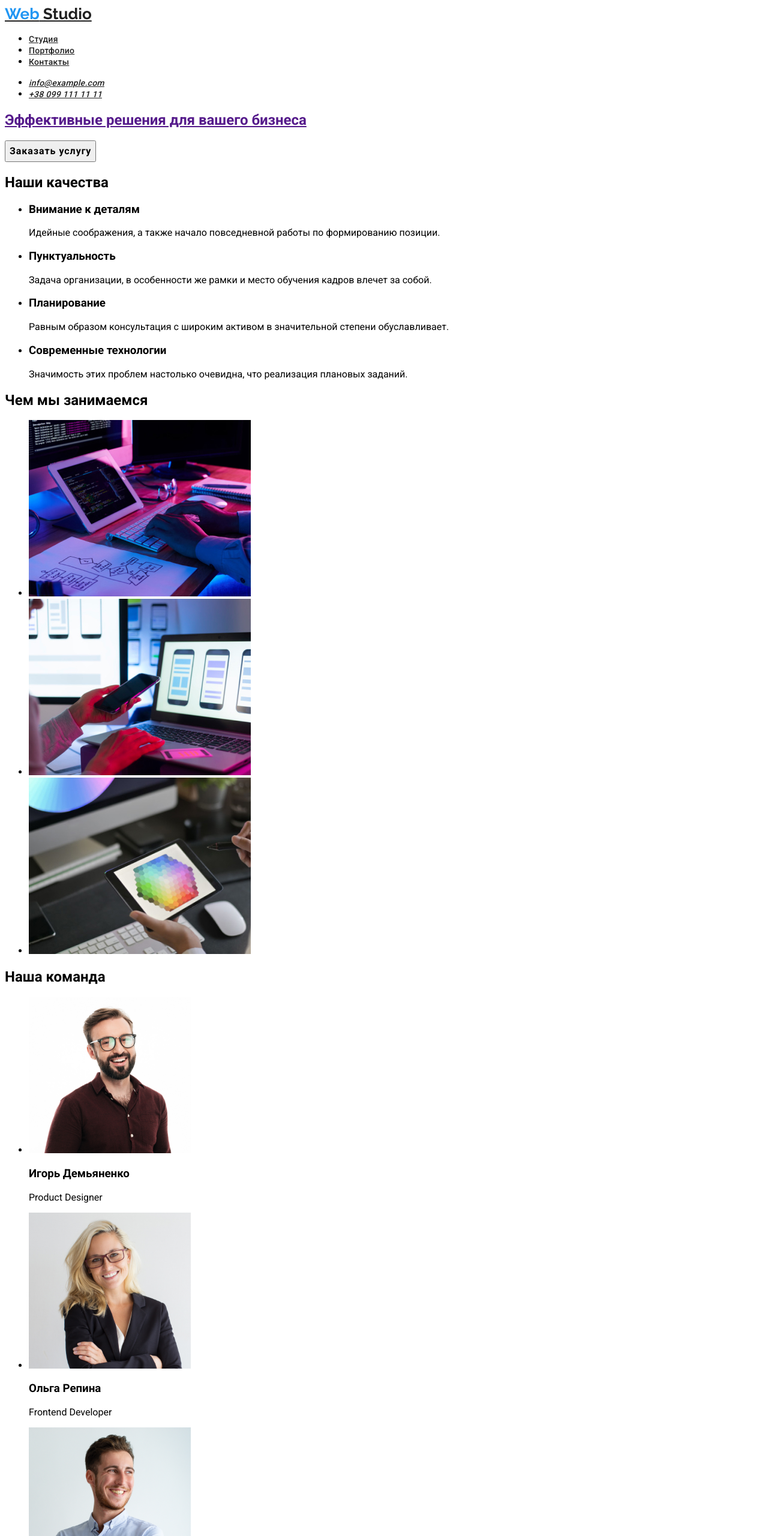
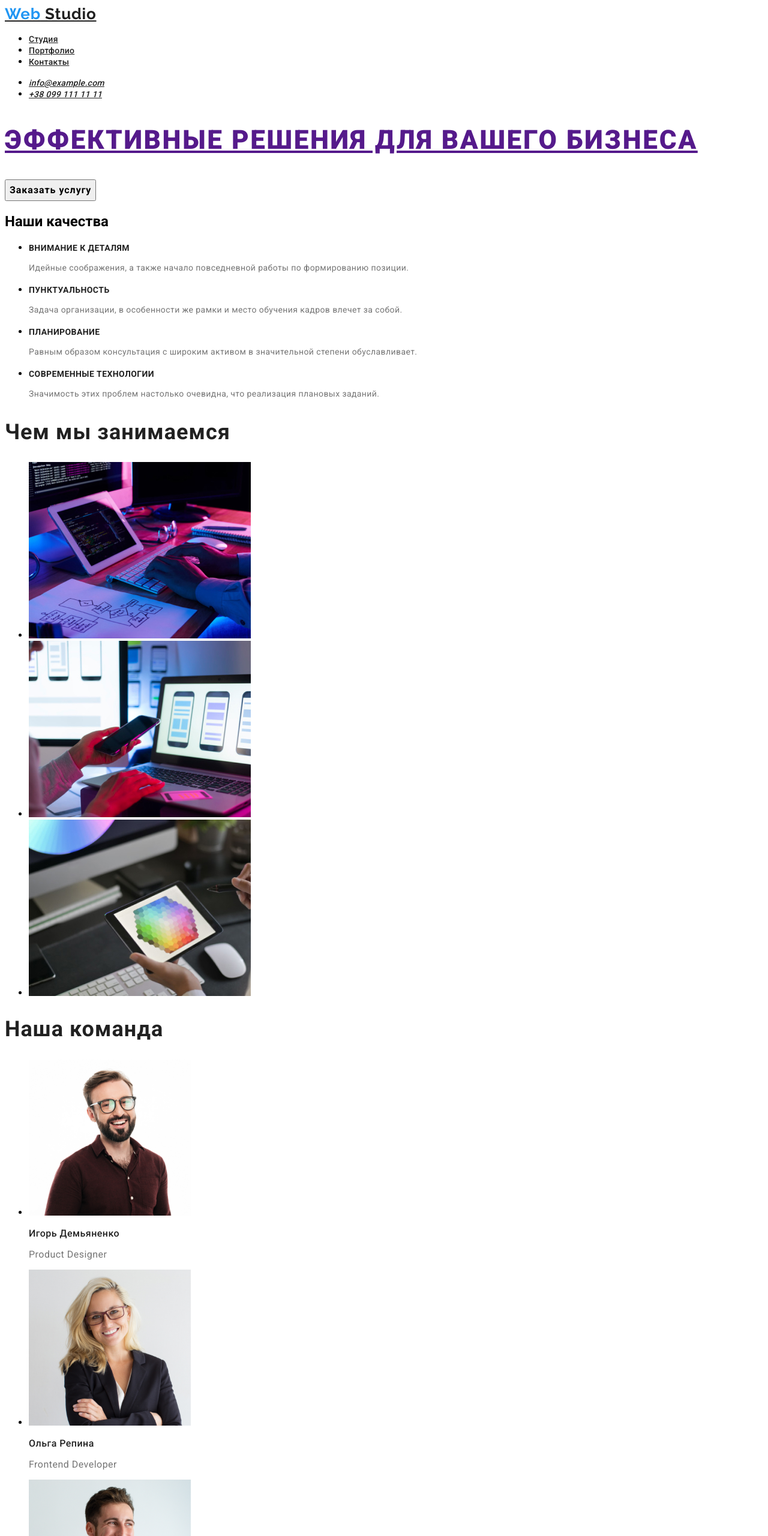
Before and after one commit to taijayson/goit-markup-hw-02, a plain HTML site: page index.html in a window 1280 px wide. Shown: the top 2560 px of the page at 60% size. Drawn offline with Linux system fonts and the light colour scheme.

Commit message:
Connected colors and textstyles

```diff
--- a/css/styles.css
+++ b/css/styles.css
@@ -18,16 +18,18 @@ body {
   font-weight: 700;
   font-size: 26px;
   line-height: 1.192;
+  letter-spacing: 0.03em;
   color: var(--accent-color);
 }
-.logo {
-  font-family: var(--secondary-font);
+
+.works__header,
+.team__header {
   font-weight: 700;
-  font-size: 26px;
-  line-height: 1.192;
+  font-size: 36px;
+  line-height: 1.167;
+  letter-spacing: 0.03em;
   color: var(--headers-color);
 }
-
 /* ======== END COMPONENTS ======== */
 
 /* ========== HEADER ========== */
@@ -46,6 +48,15 @@ body {
 .address__list-link:focus {
   color: var(--accent-color);
 }
+
+.logo {
+  font-family: var(--secondary-font);
+  font-weight: 700;
+  font-size: 26px;
+  line-height: 1.192;
+  letter-spacing: 0.03em;
+  color: var(--headers-color);
+}
 /* ========== END HEADER ========== */
 
 /* ========== HERO ========== */
@@ -55,6 +66,85 @@ body {
   font-size: 16px;
   line-height: 1.875;
   letter-spacing: 0.06em;
+  /* color: var(--hero-color); */
 }
+
 .hero__header {
+  font-weight: 900;
+  font-size: 44px;
+  line-height: 1.364;
+  letter-spacing: 0.06em;
+  text-transform: uppercase;
+  /* color: var(--hero-color); */
 }
+/* ========== END HERO ========== */
+
+/* ========== ABOUT ========== */
+.about__list-header {
+  font-weight: 700;
+  font-size: 14px;
+  line-height: 1.142;
+  letter-spacing: 0.03em;
+  text-transform: uppercase;
+  color: var(--headers-color);
+}
+
+.about__list-text {
+  font-weight: 400;
+  font-size: 14px;
+  line-height: 1.714;
+  letter-spacing: 0.03em;
+  color: var(--text-color);
+}
+/* ========== END ABOUT ========== */
+
+/* ========== WORKS ========== */
+
+/* ========== END WORKS ========== */
+
+/* ========== TEAM ========== */
+.team__name {
+  font-weight: 500;
+  font-size: 16px;
+  line-height: 1.188;
+  letter-spacing: 0.03em;
+  color: var(--headers-color);
+}
+
+.team__work {
+  font-weight: 400;
+  font-size: 16px;
+  line-height: 1.188;
+  letter-spacing: 0.03em;
+  color: var(--text-color);
+}
+/* ========== END TEAM ========== */
+
+/* ========== FOOTER ========== */
+.footer__logo-element {
+  font-family: var(--secondary-font);
+  font-weight: 700;
+  font-size: 26px;
+  line-height: 1.192;
+  letter-spacing: 0.03em;
+  /* color: var(--hero-color); */
+}
+
+.footer__address-map {
+  font-style: normal;
+  font-weight: 400;
+  font-size: 14px;
+  line-height: 1.714;
+  letter-spacing: 0.03em;
+  /* color: #ffffff; */
+}
+
+.footer__address-link {
+  font-style: normal;
+  font-weight: 400;
+  font-size: 14px;
+  line-height: 1.714;
+  letter-spacing: 0.03em;
+  /* color: var(--footer__address-color); */
+}
+/* ========== END FOOTER ========== */
--- a/index.html
+++ b/index.html
@@ -175,7 +175,7 @@
     <footer class="footer">
       <a class="logo" href="/index.html">
         <span class="logo-element">Web</span>
-        Studio
+        <span class="footer__logo-element">Studio</span>
       </a>
       <address class="footer__address">
         <ul class="footer__address-list">
```
